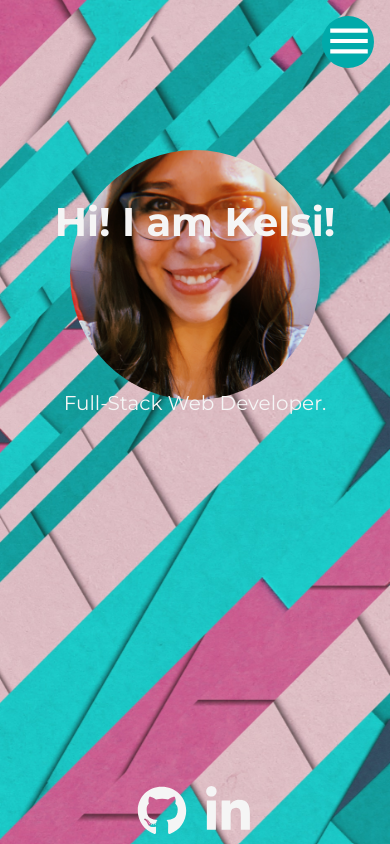
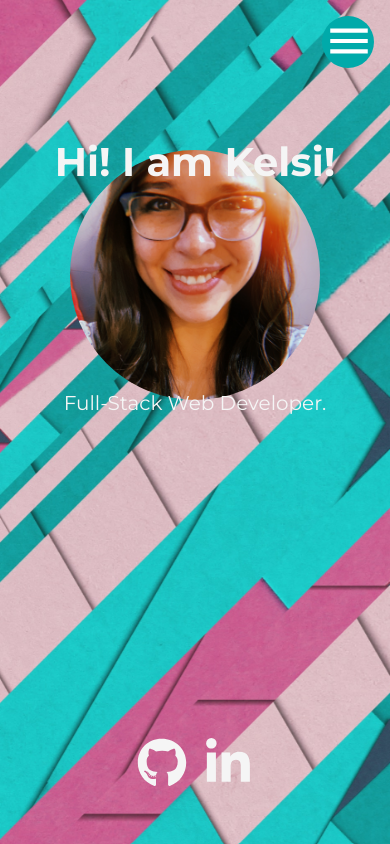
Before and after one commit to kelsimhoyle/react-portfolio, a React (Create React App) app: page / in a window 390 px wide. Shown: the top 844 px of the page. Built offline with nearby package versions, Linux system fonts and the light colour scheme.

Commit message:
fixed responsive issues

```diff
--- a/src/sass/index.scss
+++ b/src/sass/index.scss
@@ -5,7 +5,7 @@ body {
    background-image: whitesmoke;
    background-repeat: none;
    color: $dark-text;
-   height: 110vh;
+   height: 100vh;
    font-family: $body-font;
    width: 100vw;
    @media only screen and (max-width: 640px) {
@@ -89,5 +89,5 @@ p {
    margin: auto;
    left: 0;
    right: 0;
-   bottom: 0;
+   bottom: 3rem;
 }
--- a/src/styled.js
+++ b/src/styled.js
@@ -11,14 +11,6 @@ export const LandingContent = styled.div`
         color: whitesmoke;
         padding: 5%;
     }
-    h1 {
-   @media only screen and (max-width: 768px) {
-      padding-top: 10%;
-      }
-      @media only screen and (max-width: 640px) {
-        padding-top: 20%;
-      }
-}
 `
 
 export const Heading = styled.h2`
@@ -62,14 +54,22 @@ export const ClearFix = styled.div`
 
 export const FloatLeft = styled.div`
     float: left;
-   padding: 2% 2% 1% 0;
-   width: 60%
+    padding: 2% 2% 1% 0;
+    width: 60%;
+    @media (max-width: 1024px) {
+       float: none;
+       width: 100%;
+    }
 `
 
 export const FloatRight = styled.div`
 float: right;
    padding: 2% 5% 5% 0;
    width: 30%;
+   @media (max-width: 1024px) {
+       float: none;
+       width: 100%;
+    }
 `
 
 export const Blurb = styled.div`
@@ -182,7 +182,7 @@ export const PortfolioItem = styled.div`
     }
 
     .content {
-        display: none;
+     display: none;
      color: white;
      padding: 5%;
      text-align: center;
@@ -209,8 +209,12 @@ export const PortfolioItem = styled.div`
 
     @media (max-width: 1024px) {
         .content {
+            display: block;
             padding: 1%
             width: 90%
+        }
+        .darkBg {
+            background-color: rgba(52,73, 94,0.6);
         }
         h4 {
             font-size: 1.5rem;
```
Also changed, not shown: 1 other file (tests, documents, lock files or other folders).
